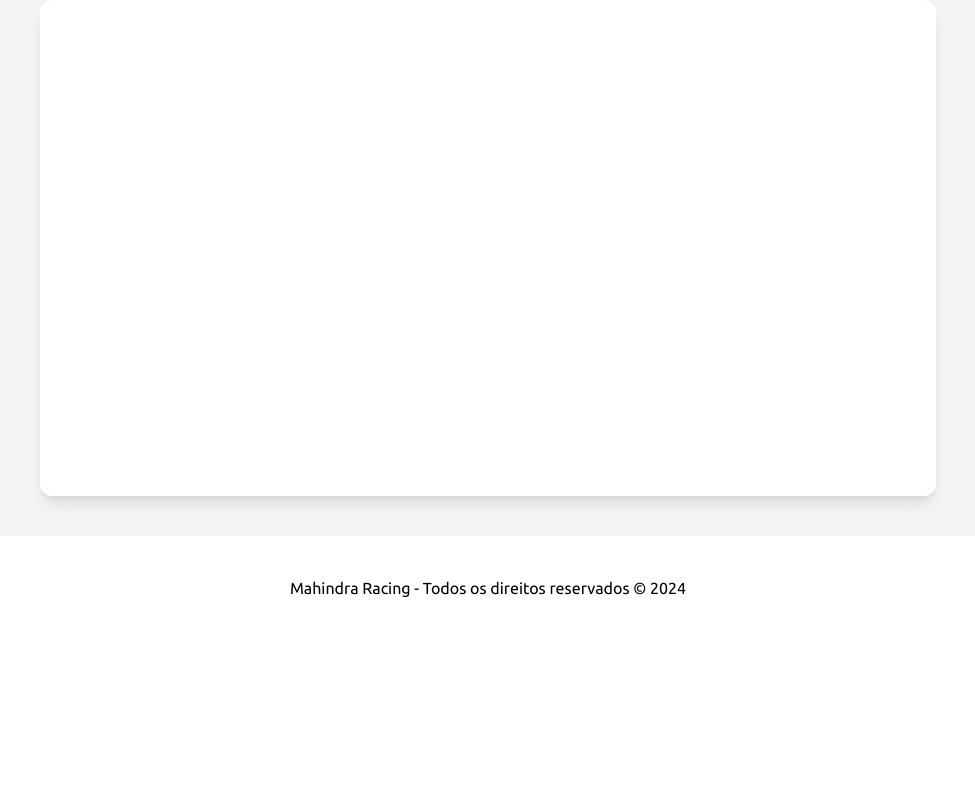
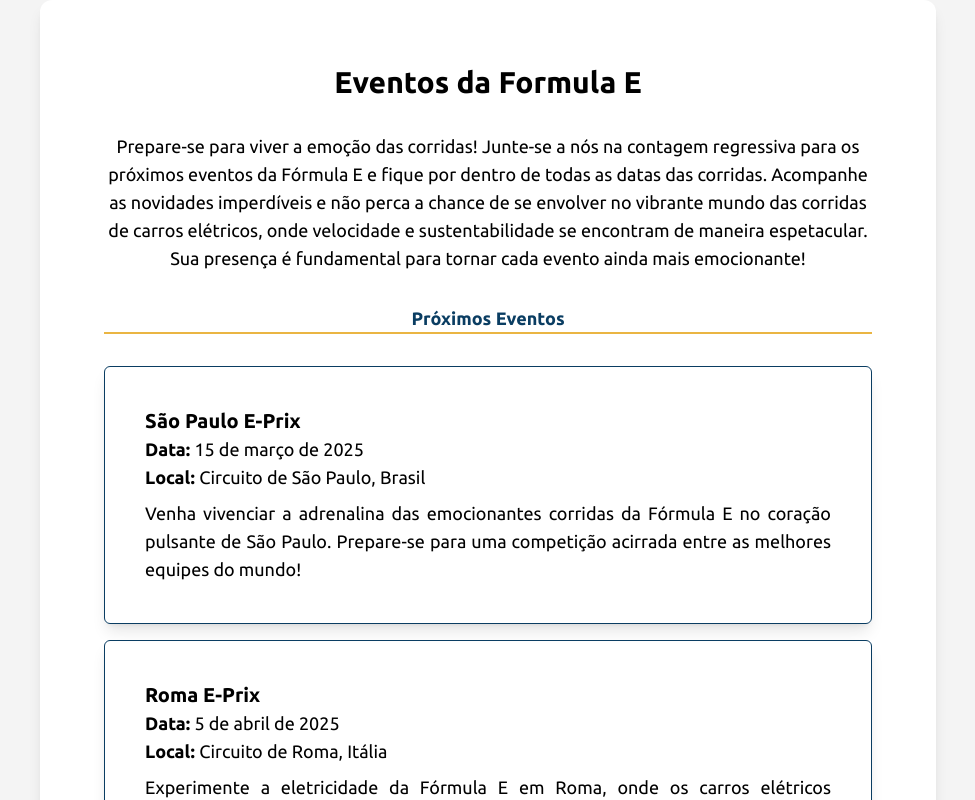
Before and after one commit to Up-FormulaE/Up-WebDev, a React (Vite) app: page /events in a window 1280 px wide. Shown: the part 160-960 px from the top of the page, without its empty margins (152-1127 px from the left). Before the commit the page ends 800 px from the top, so only its background shows below. Built offline with nearby package versions, Linux system fonts and the light colour scheme.

Commit message:
Adicionar eventos

```diff
--- /dev/null
+++ b/src/components/event.jsx
@@ -0,0 +1,24 @@
+import PropTypes from "prop-types";
+
+export default function Event({ name, local, description, date }) {
+  return (
+    <div className="border-primary border w-full p-10 cursor-pointer hover:-translate-y-2 duration-150 shadow-lg rounded-md text-justify">
+      <h1 className="font-bold text-xl">{name}</h1>
+      <p>
+        <b>Data:</b> {date}
+      </p>
+      <p>
+        <b>Local:</b> {local}
+      </p>
+
+      <p className="mt-2">{description}</p>
+    </div>
+  );
+}
+
+Event.propTypes = {
+  name: PropTypes.string.isRequired,
+  date: PropTypes.string.isRequired,
+  local: PropTypes.string.isRequired,
+  description: PropTypes.string.isRequired,
+};
--- a/src/pages/events.jsx
+++ b/src/pages/events.jsx
@@ -1,5 +1,55 @@
+import Event from "../components/event";
 import PageWrapper from "../components/page-wrapper";
 
+const events = [
+  {
+    name: "São Paulo E-Prix",
+    date: "15 de março de 2025",
+    local: "Circuito de São Paulo, Brasil",
+    description:
+      "Venha vivenciar a adrenalina das emocionantes corridas da Fórmula E no coração pulsante de São Paulo. Prepare-se para uma competição acirrada entre as melhores equipes do mundo!",
+  },
+  {
+    name: "Roma E-Prix",
+    date: "5 de abril de 2025",
+    local: "Circuito de Roma, Itália",
+    description:
+      "Experimente a eletricidade da Fórmula E em Roma, onde os carros elétricos competem nas ruas de uma das cidades mais icônicas do mundo, cercados por uma rica história e cultura!",
+  },
+  {
+    name: "Monaco E-Prix",
+    date: "25 de abril de 2025",
+    local: "Circuito de Mônaco, Mônaco",
+    description:
+      "Junte-se a nós em Mônaco, onde a Fórmula E traz toda a sua emoção em um dos circuitos mais desafiadores e glamourosos do planeta. Uma experiência que você não pode perder!",
+  },
+];
+
 export default function EventsPage() {
-  return <PageWrapper></PageWrapper>;
+  return (
+    <PageWrapper>
+      <div className="flex flex-col items-center gap-8 text-center">
+        <h1 className="font-bold text-3xl">Eventos da Formula E</h1>
+
+        <p>
+          Prepare-se para viver a emoção das corridas! Junte-se a nós na
+          contagem regressiva para os próximos eventos da Fórmula E e fique por
+          dentro de todas as datas das corridas. Acompanhe as novidades
+          imperdíveis e não perca a chance de se envolver no vibrante mundo das
+          corridas de carros elétricos, onde velocidade e sustentabilidade se
+          encontram de maneira espetacular. Sua presença é fundamental para
+          tornar cada evento ainda mais emocionante!
+        </p>
+
+        <h2 className="font-bold border-accent border-b-2 text-primary w-full">
+          Próximos Eventos
+        </h2>
+        <div className="flex flex-col gap-4 w-full">
+          {events.map((event) => (
+            <Event {...event} key={event.name} />
+          ))}
+        </div>
+      </div>
+    </PageWrapper>
+  );
 }
```
